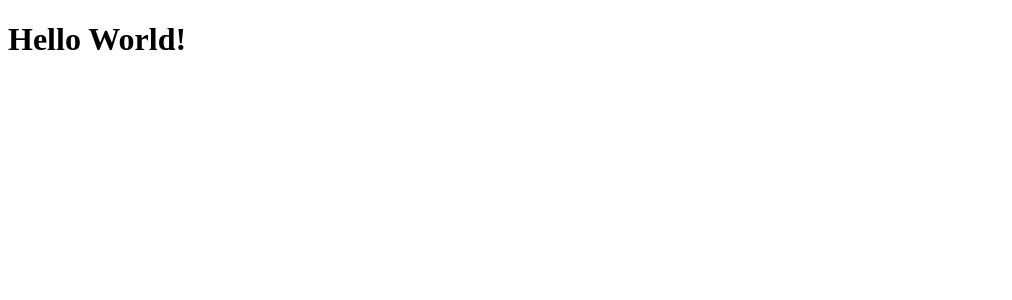
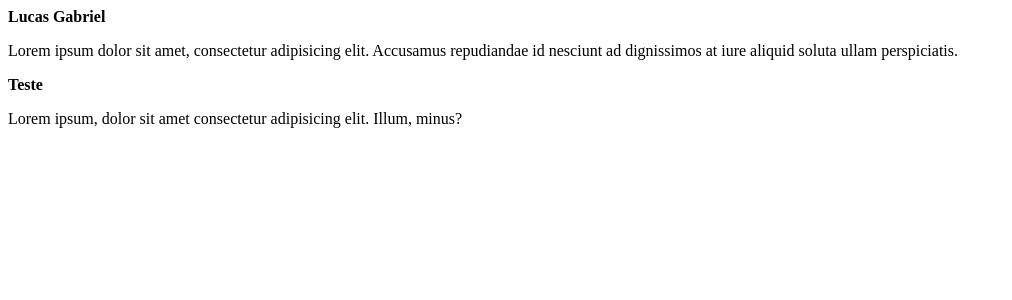
Before and after one commit to lwkas-gabriel/Projetos-e-Aulas---Rocketseat, a React (Vite) app in the folder ignite-reactjs-2022/01-fundamentos-reactjs/: page / in a window 1280 px wide. Shown: the top 300 px of the page, without its empty margins (0-1012 px from the left). Built offline with nearby package versions, Linux system fonts and the light colour scheme.

Commit message:
componentes e propriedades

```diff
--- a/ignite-reactjs-2022/01-fundamentos-reactjs/src/App.jsx
+++ b/ignite-reactjs-2022/01-fundamentos-reactjs/src/App.jsx
@@ -1,11 +1,20 @@
 import { useState } from 'react'
+import { Post } from "./post"
 
-function App() {
-  const [count, setCount] = useState(0)
+export function App() {
+  return (
+    <div>
+      <Post
+        author="Lucas Gabriel"
+        content="Lorem ipsum dolor sit amet, consectetur adipisicing elit. Accusamus repudiandae id nesciunt ad dignissimos at iure aliquid soluta ullam perspiciatis."
+      />
 
-  return (
-    <h1>Hello World!</h1>
+      <Post
+        author="Teste"
+        content="Lorem ipsum, dolor sit amet consectetur adipisicing elit. Illum, minus?"
+      />
+
+    </div>
+
   )
 }
-
-export default App
--- a/ignite-reactjs-2022/01-fundamentos-reactjs/src/main.jsx
+++ b/ignite-reactjs-2022/01-fundamentos-reactjs/src/main.jsx
@@ -1,6 +1,6 @@
 import React from 'react'
 import ReactDOM from 'react-dom/client'
-import App from './App'
+import { App } from './App'
 
 ReactDOM.createRoot(document.getElementById('root')).render(
   <React.StrictMode>
--- /dev/null
+++ b/ignite-reactjs-2022/01-fundamentos-reactjs/src/post.jsx
@@ -0,0 +1,10 @@
+// dentro de props é recebido um objeto que vai ter, props: {author: "", content: "" }
+
+export function Post(props){
+    return (
+    <div>
+        <strong>{props.author}</strong>
+        <p>{props.content}</p>
+    </div>
+    )
+}
```
